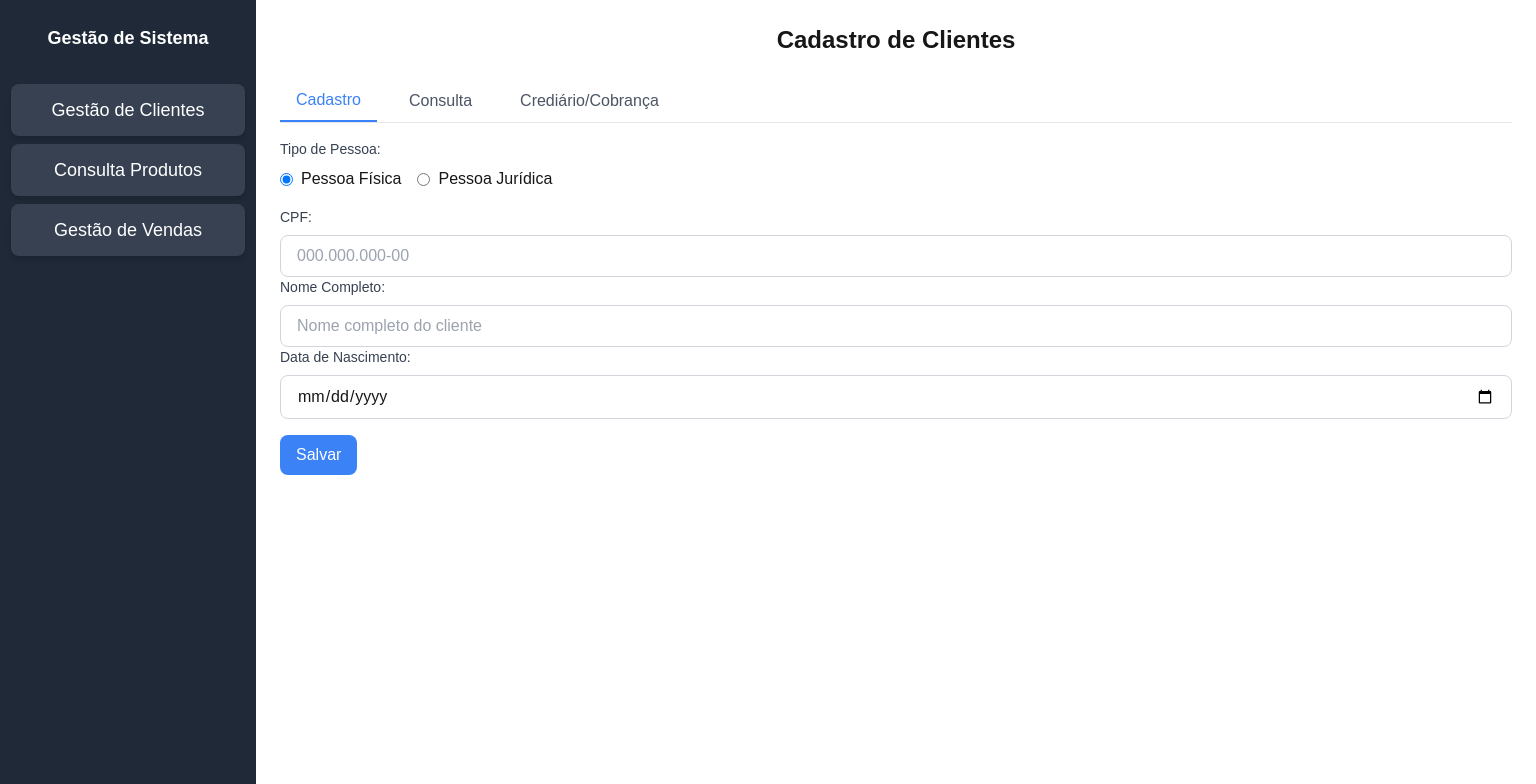
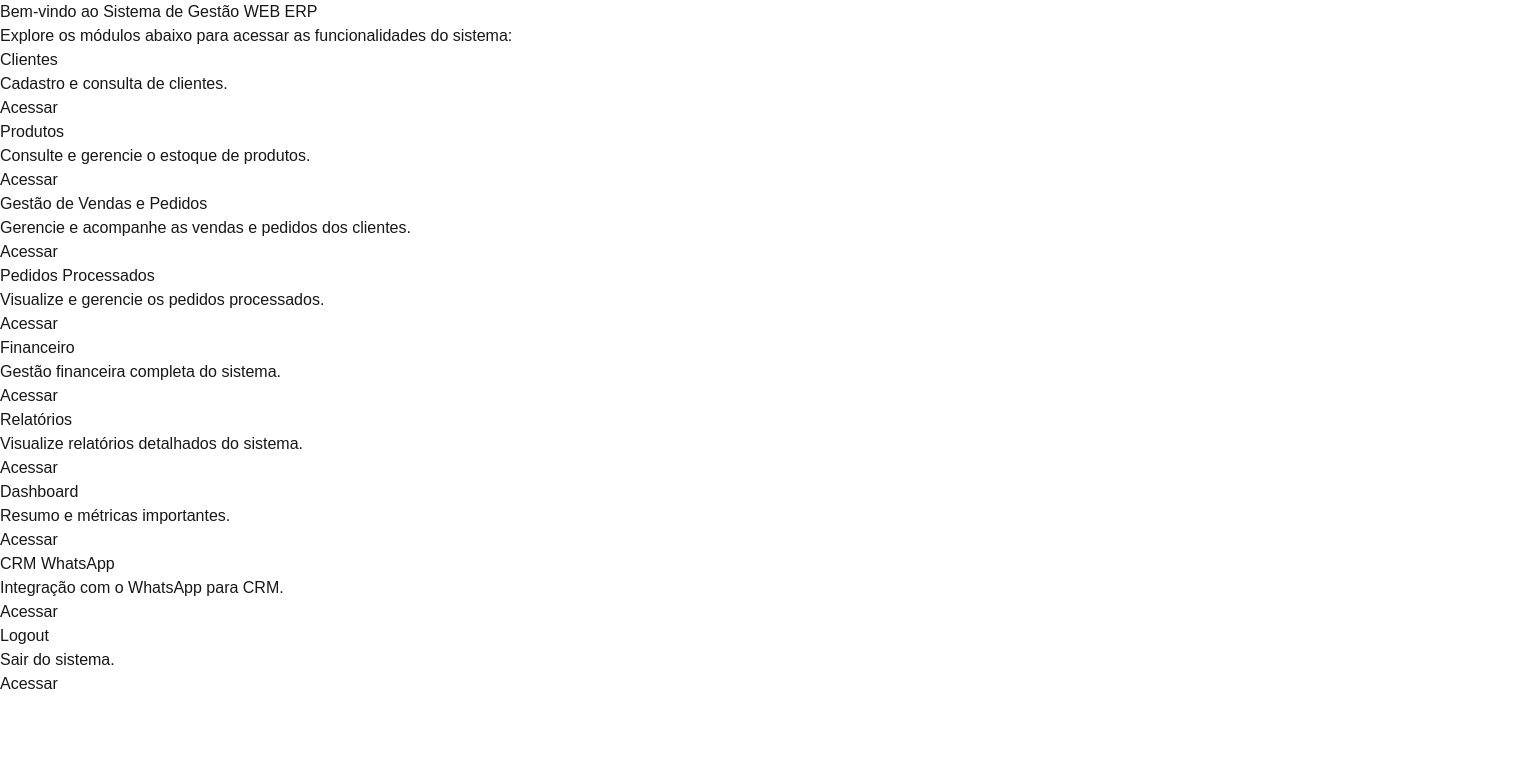
Before and after one commit to WindRoseCode/SG-Place, a Next.js app in the folder sg_next/: page / in a window 1280 px wide. Shown: the top 784 px of the page, 1536 px wide, since content can reach past the window. Built offline with nearby package versions, Linux system fonts and the light colour scheme.

Commit message:
Paginas interligadas, usando Link do Next

```diff
--- a/sg_next/app/page.tsx
+++ b/sg_next/app/page.tsx
@@ -1,12 +1,12 @@
-import Sidebar from "../componentes/Sidebar/Sidebar.jsx";
-import ClientesTabs from "../componentes/Cliente/Main.jsx";
+import Header from ".././componentes/Index/Header";
+import Main from ".././componentes/Index/Main";
 
 
 export default function Home() {
   return (
     <>
-      <Sidebar/>
-      <ClientesTabs/>
+      <Header/>
+      <Main/>
     </>
   );
 }
--- a/sg_next/componentes/Index/Main.jsx
+++ b/sg_next/componentes/Index/Main.jsx
@@ -6,48 +6,48 @@ export default function main() {
             <h2>Explore os módulos abaixo para acessar as funcionalidades do sistema:</h2>
             <div>
                 <Modulo
-                    h3=""
-                    p=""
+                    h3="Clientes"
+                    p="Cadastro e consulta de clientes."
+                    href="/clientes"
+                />
+                <Modulo
+                    h3="Produtos"
+                    p="Consulte e gerencie o estoque de produtos."
+                    href="/produtos"
+                />
+                <Modulo
+                    h3="Gestão de Vendas e Pedidos"
+                    p="Gerencie e acompanhe as vendas e pedidos dos clientes."
+                    href="/vendas"
+                />
+                <Modulo
+                    h3="Pedidos Processados"
+                    p="Visualize e gerencie os pedidos processados."
                     href=""
                 />
                 <Modulo
-                    h3=""
-                    p=""
+                    h3="Financeiro"
+                    p="Gestão financeira completa do sistema."
                     href=""
                 />
                 <Modulo
-                    h3=""
-                    p=""
+                    h3="Relatórios"
+                    p="Visualize relatórios detalhados do sistema."
                     href=""
                 />
                 <Modulo
-                    h3=""
-                    p=""
+                    h3="Dashboard"
+                    p="Resumo e métricas importantes."
                     href=""
                 />
                 <Modulo
-                    h3=""
-                    p=""
+                    h3="CRM WhatsApp"
+                    p="Integração com o WhatsApp para CRM."
                     href=""
                 />
                 <Modulo
-                    h3=""
-                    p=""
-                    href=""
-                />
-                <Modulo
-                    h3=""
-                    p=""
-                    href=""
-                />
-                <Modulo
-                    h3=""
-                    p=""
-                    href=""
-                />
-                <Modulo
-                    h3=""
-                    p=""
+                    h3="Logout"
+                    p="Sair do sistema."
                     href=""
                 />
             </div>
--- a/sg_next/componentes/Index/Modulo.jsx
+++ b/sg_next/componentes/Index/Modulo.jsx
@@ -1,9 +1,11 @@
+import Link from "next/link";
+
 export default function Modulo({h3,p,href}) {
     return (
         <div>
             <h3>{h3}</h3>
             <p>{p}</p>
-            <a href={href}></a>
+            <Link href={href}>Acessar</Link>
         </div>
     )
 }
--- a/sg_next/componentes/SideBar/Sidebar.jsx
+++ b/sg_next/componentes/SideBar/Sidebar.jsx
@@ -1,36 +1,36 @@
+import Link from "next/link"
+
 export default function SideBar() {
     return (
         <aside>
 
             <div className="fixed top-0 left-0 h-full w-64 bg-gray-800 flex flex-col items-center pt-6">
-
-                <a
-                    href="index.html"
+                <Link
                     className="text-lg font-semibold text-white mb-6"
-                >
+                    href={"/"}>
                     Gestão de Sistema
-                </a>
+                </Link>
 
                 {/* Menu Items  */}
                 <nav className="flex-1 w-full">
-                    <a
-                        href="clientes.html"
+                    <Link
                         className="block px-6 py-3 text-lg text-white bg-gray-700 rounded-lg my-2 w-11/12 mx-auto text-center shadow-md transition transform hover:bg-gray-600 hover:scale-105"
-                    >
+                        href={"/clientes"}>
                         Gestão de Clientes
-                    </a>
-                    <a
-                        href="produtos.html"
+                    </Link>
+
+                    <Link
                         className="block px-6 py-3 text-lg text-white bg-gray-700 rounded-lg my-2 w-11/12 mx-auto text-center shadow-md transition transform hover:bg-gray-600 hover:scale-105"
-                    >
+                        href={"/produtos"}>
                         Consulta Produtos
-                    </a>
-                    <a
-                        href="gestao-vendas.html"
+                    </Link>
+
+                    <Link
                         className="block px-6 py-3 text-lg text-white bg-gray-700 rounded-lg my-2 w-11/12 mx-auto text-center shadow-md transition transform hover:bg-blue-600 hover:scale-105"
-                    >
+                        href={"/vendas"}>
                         Gestão de Vendas
-                    </a>
+                    </Link>
+
                     {/* <a
                         href="financeiro.html"
                         className="block px-6 py-3 text-lg text-white bg-gray-700 rounded-lg my-2 w-11/12 mx-auto text-center shadow-md transition transform hover:bg-gray-600 hover:scale-105"
```
Also changed, not shown: sg_next/app/clientes/page.tsx (added, +11 -0 lines), sg_next/app/produtos/page.tsx (added, +14 -0 lines), sg_next/app/vendas/page.tsx (added, +11 -0 lines).
